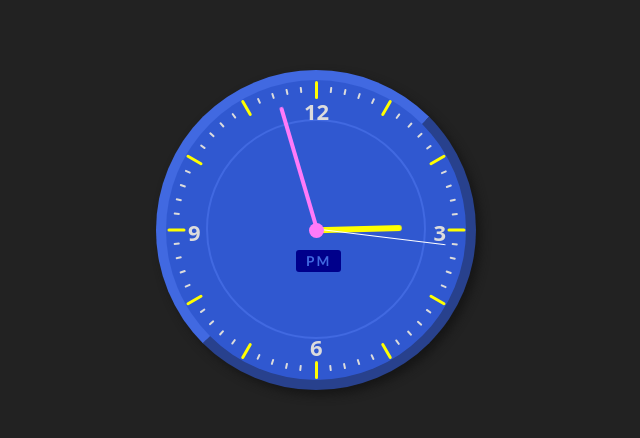
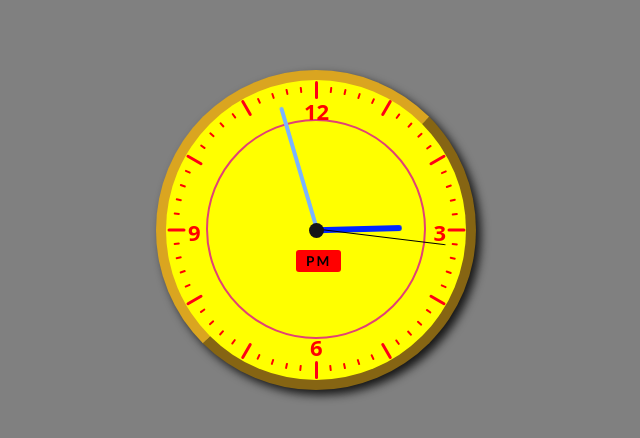
Before and after one commit to LaythAl-Zamili/Wall_Clock, a plain HTML site: page index.html in a window 1280 px wide. Shown: the whole page, without its empty margins (324-964 px from the left). Drawn offline with Linux system fonts and the light colour scheme.

Commit message:
some new updates on css

```diff
--- a/index.html
+++ b/index.html
@@ -6,7 +6,7 @@
   <meta name="viewport" content="width=device-width, initial-scale=1.0">
   <title>wall Clock</title>
   <link rel="stylesheet" href="styles.css">
-  <script type="text/javascript" src="/script.js"></script>
+  <script type="text/javascript" src="script.js"></script>
 </head>
 <body>
     <div id="clock-wrapper">
--- a/styles.css
+++ b/styles.css
@@ -4,7 +4,7 @@
         margin: 0;
         height: 100%;
         width: 100%;
-        background: #222;
+        background:gray;
         overflow: auto;
         text-align: center;
         font-family: "Trebuchet MS";
@@ -17,11 +17,11 @@
       {
         width: 320px;
         height: 320px;
-        background: #3058d0;
+        background: yellow;
         border-radius: 50%;
         position: relative;
         margin: 70px auto 70px auto;
-        border: 10px outset royalblue;
+        border: 10px outset goldenrod;
         box-shadow: 5px 5px 10px #161616;
       }
 
@@ -41,7 +41,7 @@
         height: 15px;
         width: 15px;
         margin: auto;
-        background: #ff7af9;
+        background:#161616;
         top: 142.5px;
         left: 143px;
         border-radius: 50%;
@@ -52,7 +52,7 @@
       {
         width: 1px;
         height: 130px;
-        background: white;
+        background: black;
         top: 19px;
         left: 150px;
         z-index: 4;
@@ -63,7 +63,7 @@
       {
         width: 3.5px;
         height: 127.5px;
-        background: #ff7af9;
+        background: #7ab4ff;
         top: 22px;
         left: 149px;
         z-index: 3;
@@ -74,7 +74,7 @@
       {
         width: 5.5px;
         height: 85px;
-        background: yellow;
+        background:rgb(0, 38, 255);
         top: 64.5px;
         left: 148px;
         border-radius: 2.75px;
@@ -97,14 +97,14 @@
       {
         width: 3px;
         height: 18px;
-        background: yellow;
+        background: rgb(255, 0, 21);
         border-radius: 1.5px;
         z-index: 2;
       }
 
       .displayed-digits
       {
-        color: gainsboro;
+        color: red;
         font-weight: bolder;
         font-size: 22px;
         font-family: Sans;
@@ -141,7 +141,7 @@
         left: 40px;
         width: 220px;
         height: 220px;
-        border: 2px solid royalblue;
+        border: 2px solid rgb(225, 65, 118);
         border-radius: 50%;
       }
 
@@ -150,15 +150,15 @@
         width: 1.5px;
         height: 6px;
         border-radius: 0.75px;
-        background: gainsboro;
+        background: red;
       }
 
       #am-pm
       {
         left: 130px;
         top: 170px;
-        color: royalblue;
-        background: darkblue;
+        color: black;
+        background: red;
         padding: 3px 10px;
         border-radius: 3px;
         z-index: 0;
@@ -166,14 +166,3 @@
         font-size: 85%;
         letter-spacing: 2px;
       }
-
-      #my-name
-      {
-        display: inline-block;
-        background: #333;
-        padding: 7px 13px;
-        position: relative;
-        border-radius: 20px;
-        font-size: 80%;
-        color: #777;
-      }
```
